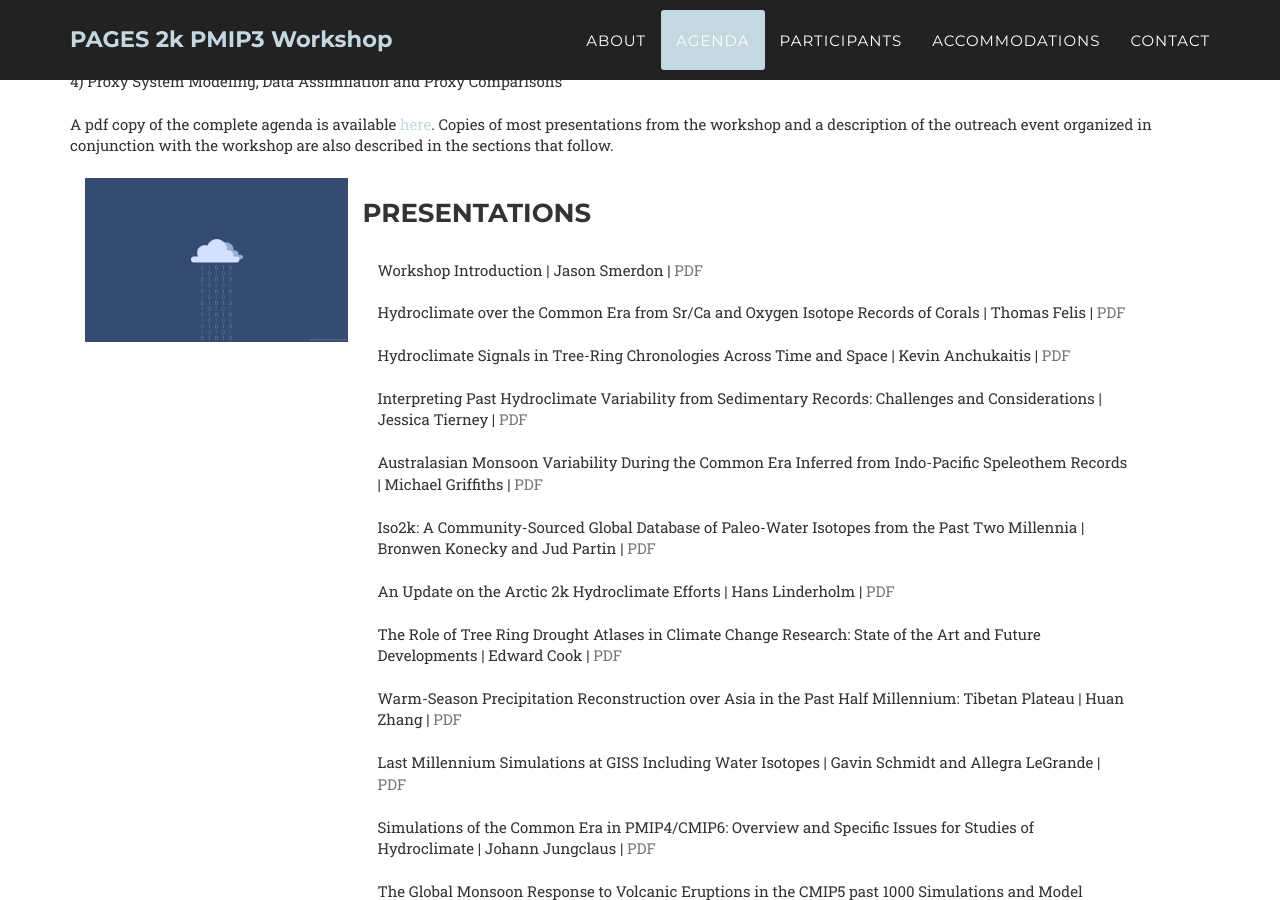
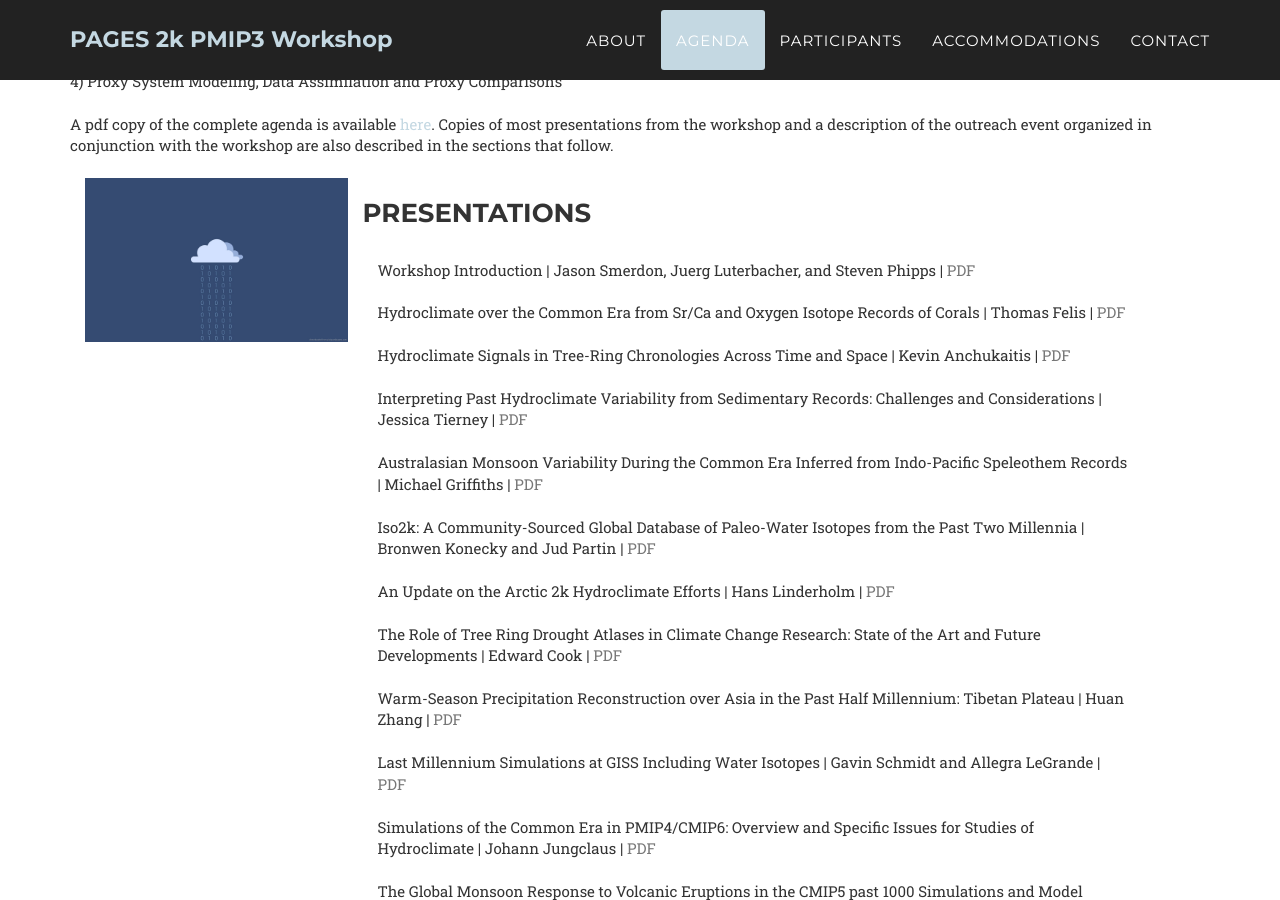
Before and after one commit to pages2kpmip3/pages2kpmip3.github.io, a Jekyll site: the page built from index.html, in a window 1280 px wide and 900 px high, scrolled down 1969 px. Built offline with Jekyll 4.4.1, drawn with Linux system fonts in a browser that asks for light colours; some web fonts are replaced.

Commit message:
Update agenda.yml

```diff
--- a/_data/agenda.yml
+++ b/_data/agenda.yml
@@ -1,4 +1,4 @@
-- name: 'Jason Smerdon |'
+- name: 'Jason Smerdon, Juerg Luterbacher, and Steven Phipps |'
   description: 'Workshop Introduction |'
   link: http://www.ldeo.columbia.edu/~jsmerdon/pages2kpmip3/00_PAGES2k-PMIP3_WorkshopIntroduction.pdf
 
```
